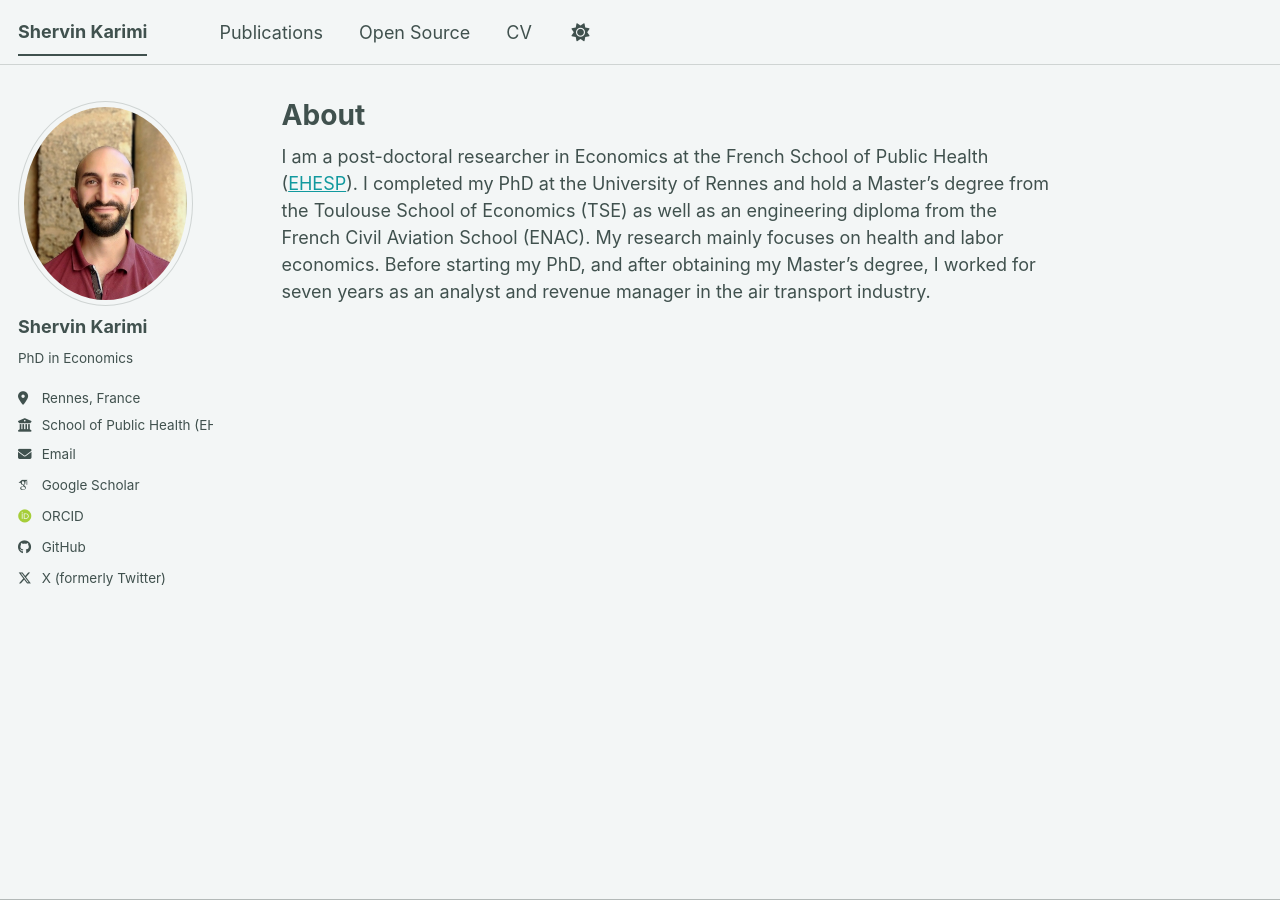
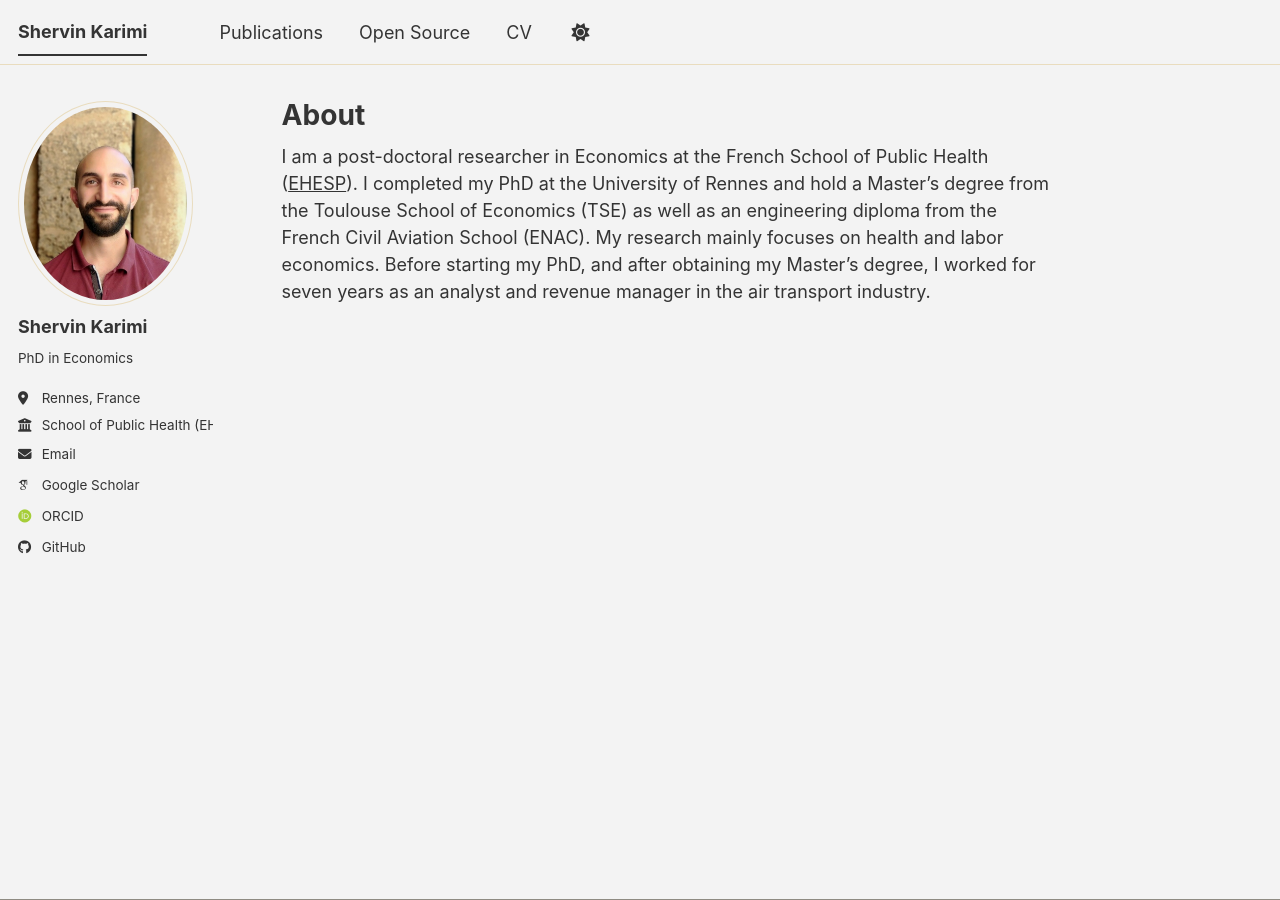
Before and after one commit to shervinkarimi/website, a Jekyll site: the page built from _pages/about.md, in a window 1280 px wide. Built offline with Jekyll 4.4.1, drawn with Linux system fonts in a browser that asks for light colours; some web fonts are replaced; a script bundle is joined from its source files by our own code; library files that are not in the unit come from our copies.

Commit message:
Update _config.yml

```diff
--- a/_config.yml
+++ b/_config.yml
@@ -8,7 +8,7 @@
 
 # Basic Site Settings
 locale                   : "en-US"
-site_theme               : "mint" # The available themes options are "default", "air", "sunrise", "mint", "dirt" and "contrast"
+site_theme               : "dirt" # The available themes options are "default", "air", "sunrise", "mint", "dirt" and "contrast"
 title                    : "Shervin Karimi"
 title_separator          : "-"
 name                     : &name "Your Name"
@@ -74,7 +74,7 @@ author:
   steam            : # Username
   telegram         : # URL
   tumblr           : # Username
-  twitter          : "https://twitter.com/karimi_shervin"
+  twitter          : # "https://twitter.com/karimi_shervin"
   vine             : # Username
   weibo            : # Username
   wikipedia        : # Username
```
